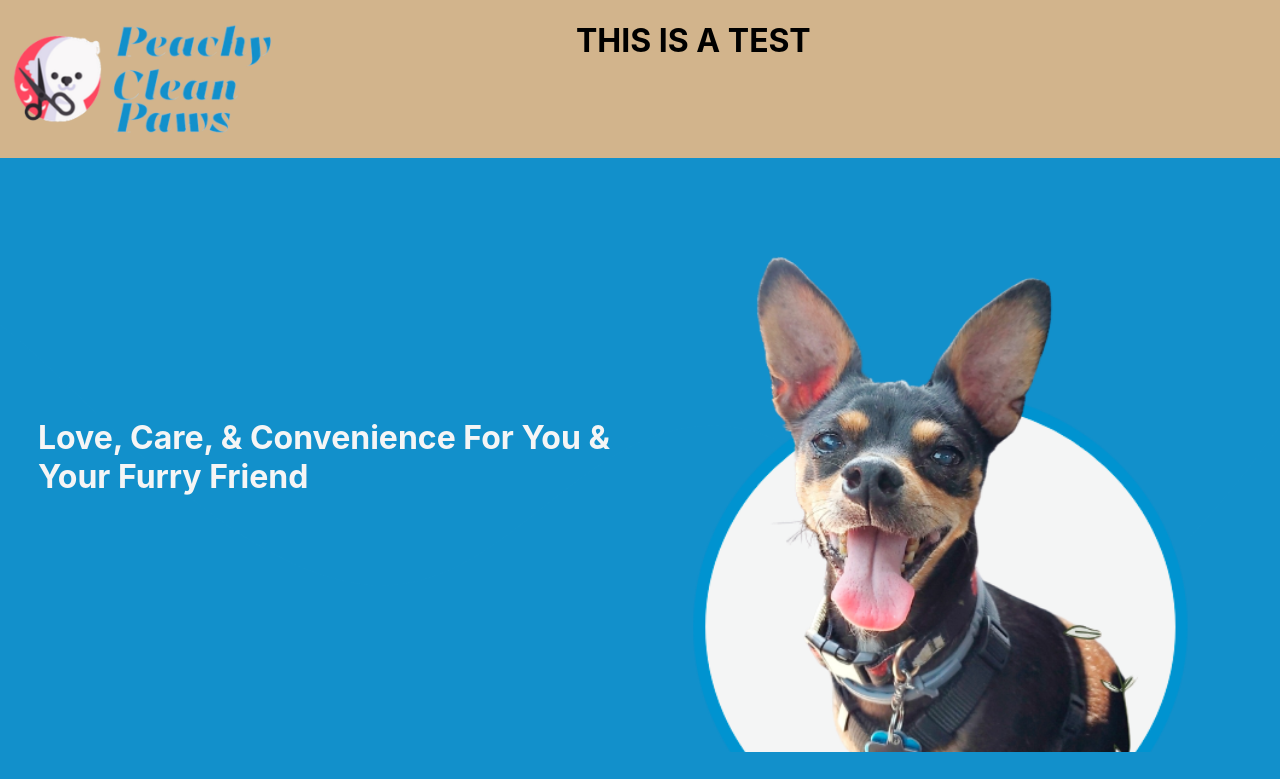
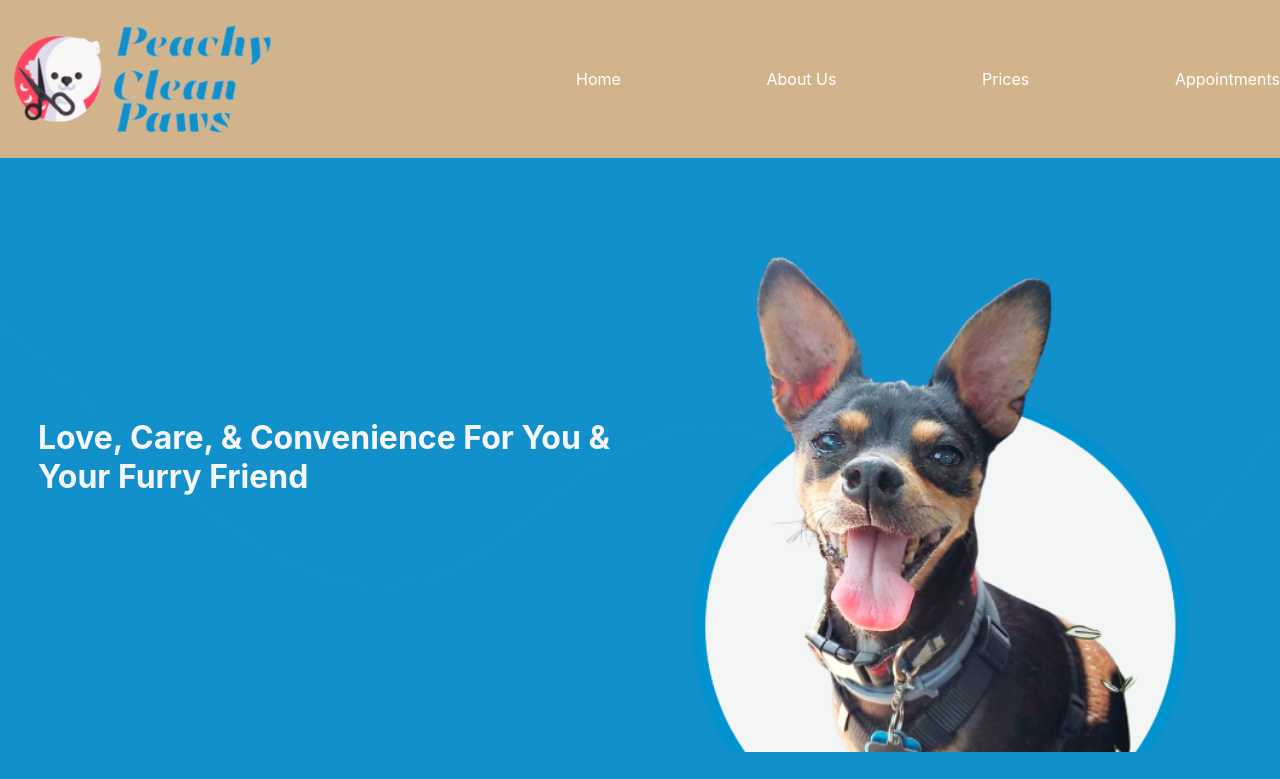
Before and after one commit to Parrasite9/peachyCleanPaws, a React (Create React App) app: page / in a window 1280 px wide. Shown: the top 779 px of the page. Built offline with nearby package versions, Linux system fonts and the light colour scheme.

Commit message:
CSS updates for the navbar

```diff
--- a/src/components/Navbar.js
+++ b/src/components/Navbar.js
@@ -48,10 +48,10 @@ function Navbar() {
                     </div>
 
                     <div className="mobile__navlinks__inside__container">
-                        <div className="navlink mobile__navlink1"><a href=''>Home</a></div>
-                        <div className="navlink mobile__navlink2"><a href=''>About Us</a></div>
-                        <div className="navlink mobile__navlink3"><a href=''>Prices</a></div>
-                        <div className="navlink mobile__navlink4"><a href=''>Appointments</a></div>
+                        <div className="navlink mobile__navlink mobile__navlink1"><a href=''>Home</a></div>
+                        <div className="navlink mobile__navlink mobile__navlink2"><a href=''>About Us</a></div>
+                        <div className="navlink mobile__navlink mobile__navlink3"><a href=''>Prices</a></div>
+                        <div className="navlink mobile__navlink mobile__navlink4"><a href=''>Appointments</a></div>
                     </div>
                 </div>
                 ):(
@@ -59,7 +59,14 @@ function Navbar() {
                 )}
         </>
       ) : (
-        <h1>THIS IS A TEST</h1>
+        <div className="test">
+          <div className="desktop__navlinks__inside__container">
+            <div className="navlink desktop__navlink desktop__navlink1"><a href=''>Home</a></div>
+            <div className="navlink desktop__navlink desktop__navlink2"><a href=''>About Us</a></div>
+            <div className="navlink desktop__navlink desktop__navlink3"><a href=''>Prices</a></div>
+            <div className="navlink desktop__navlink desktop__navlink4"><a href=''>Appointments</a></div>
+          </div>
+        </div>
       )}
 
     </div>
--- a/src/css/Home/Navbar.css
+++ b/src/css/Home/Navbar.css
@@ -68,12 +68,13 @@
     flex: 1;
 }
 
-.mobile__navlinks__inside__container .navlink {
+.mobile__navlinks__inside__container .mobile__navlink {
     margin-top: 15%; /* Increase the margin to add space between links */
   }
 
 
-.mobile__navlinks__container > .mobile__navlinks__inside__container > .navlink > a {
+.mobile__navlinks__container > .mobile__navlinks__inside__container > .mobile__navlink > a,
+.desktop__navlinks__inside__container > .desktop__navlink > a {
     color: white; /* CHANGE THIS UGLY ASS COLOR */
     text-decoration: none;
 }
@@ -93,6 +94,25 @@
     margin-right: 5%;
 }
 
+/* .desktop__navlinks__inside__container {
+    display: flex;
+    align-items: center;
+} */
+
+
+.test {
+    display: flex;
+    flex: 1;
+}
+
+.desktop__navlinks__inside__container {
+    display: flex;
+    align-items: center;
+    justify-content: space-between;
+    flex: 1;
+}
+
+
 @media (min-width: 600px) {
     .logo {
         width: 50%;
```
